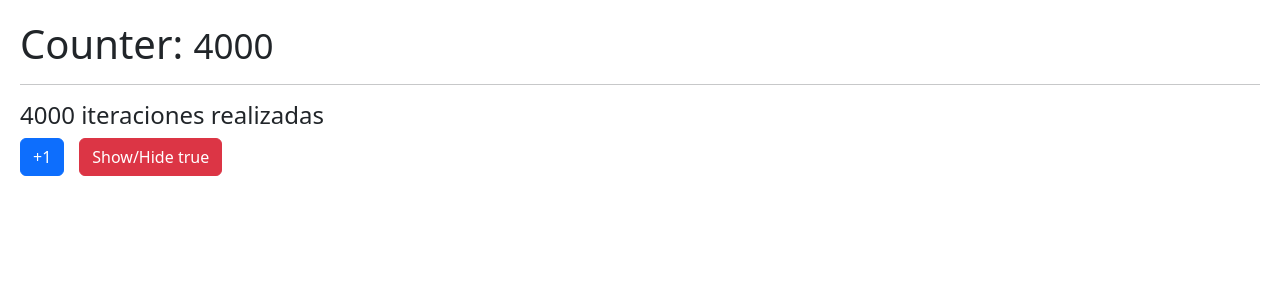
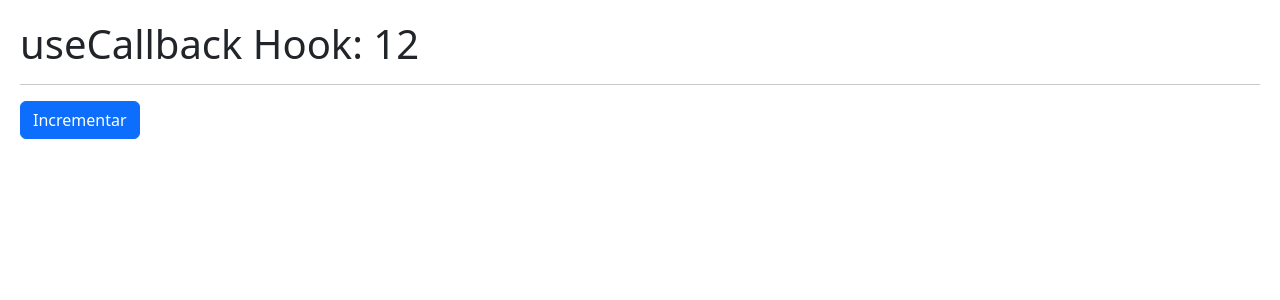
Before and after one commit to React-js-Course/05-Hook-App, a React (Vite) app: page / in a window 1280 px wide. Shown: the top 300 px of the page. Built offline with nearby package versions, Linux system fonts and the light colour scheme.

Commit message:
aplicacion del useCallback - React

```diff
--- /dev/null
+++ b/src/06-memos/CallbackHook.jsx
@@ -0,0 +1,22 @@
+import { useCallback, useEffect, useState } from "react"
+import { ShowIncrement } from "./ShowIncrement"
+
+export const CallbackHook = () => {
+
+    const [counter, setCounter] = useState(10);
+
+    const incrementFather = useCallback(() => { setCounter((value) => value + 1) }, [],);
+
+    useEffect(() => {
+        incrementFather();
+    }, [incrementFather])
+
+    return (
+    <>
+        <h1>useCallback Hook: { counter } </h1>
+        <hr/>
+
+        <ShowIncrement increment={ incrementFather } />
+    </>
+  )
+}
--- /dev/null
+++ b/src/06-memos/ShowIncrement.jsx
@@ -0,0 +1,13 @@
+import React from "react";
+
+export const ShowIncrement = React.memo(({ increment }) => {
+
+  return (
+    <button className="btn btn-primary"
+        onClick={() =>{
+            increment();
+        }}>
+        Incrementar
+    </button>
+  )
+})
--- a/src/main.jsx
+++ b/src/main.jsx
@@ -10,11 +10,12 @@
 // import { FocusScreen } from './04-useRef/FocusScreen'
 // import { Layout } from './05-useLayoutEffect/Layout'
 // import { Memorize } from './06-memos/Memorize'
-import { MemorizeHook } from './06-memos/MemorizeHook'
+// import { MemorizeHook } from './06-memos/MemorizeHook'
+import { CallbackHook } from './06-memos/CallbackHook'
 
 
 ReactDOM.createRoot(document.getElementById('root')).render(
   <React.StrictMode>
-    <MemorizeHook />
+    <CallbackHook />
   </React.StrictMode>
 )
```
